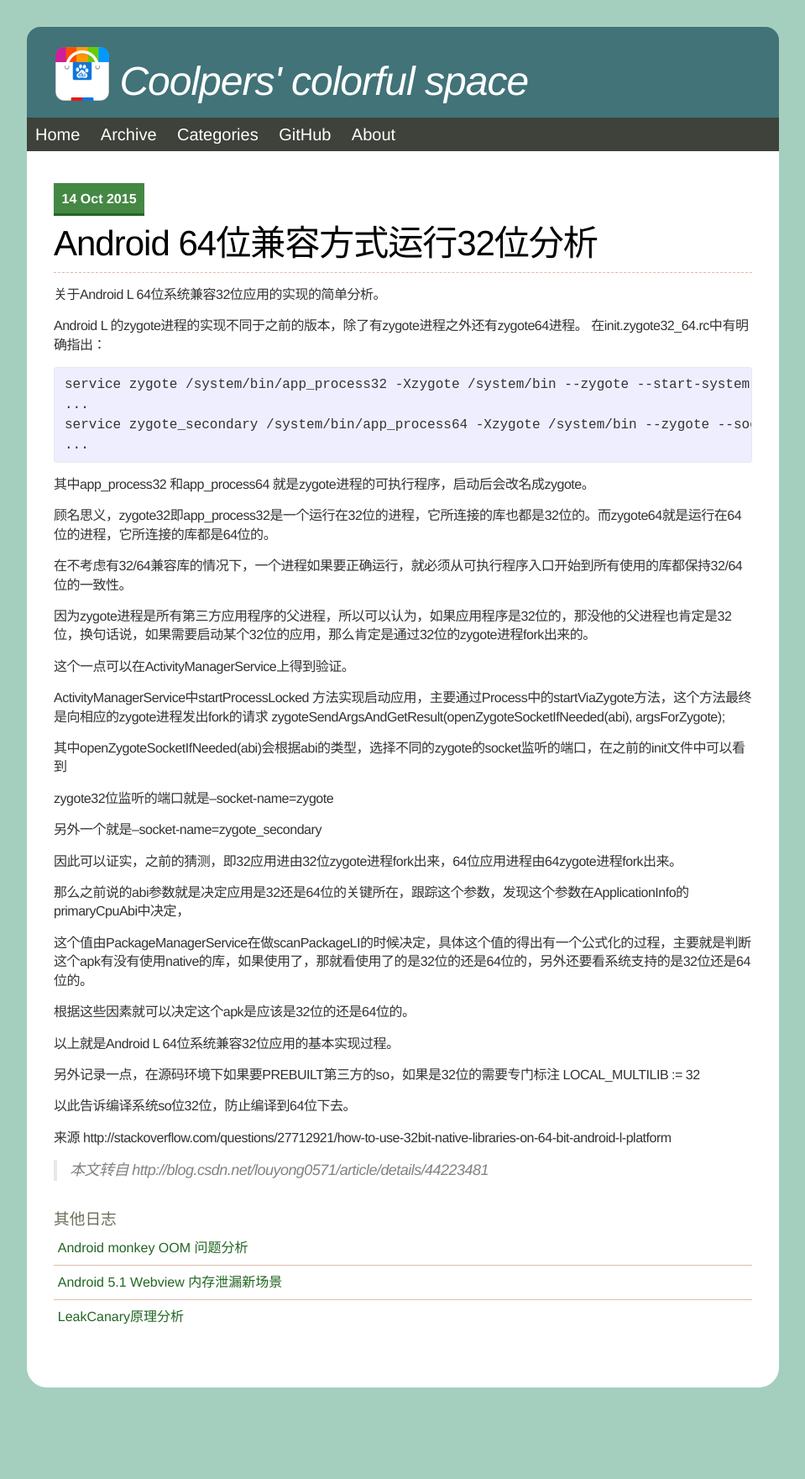
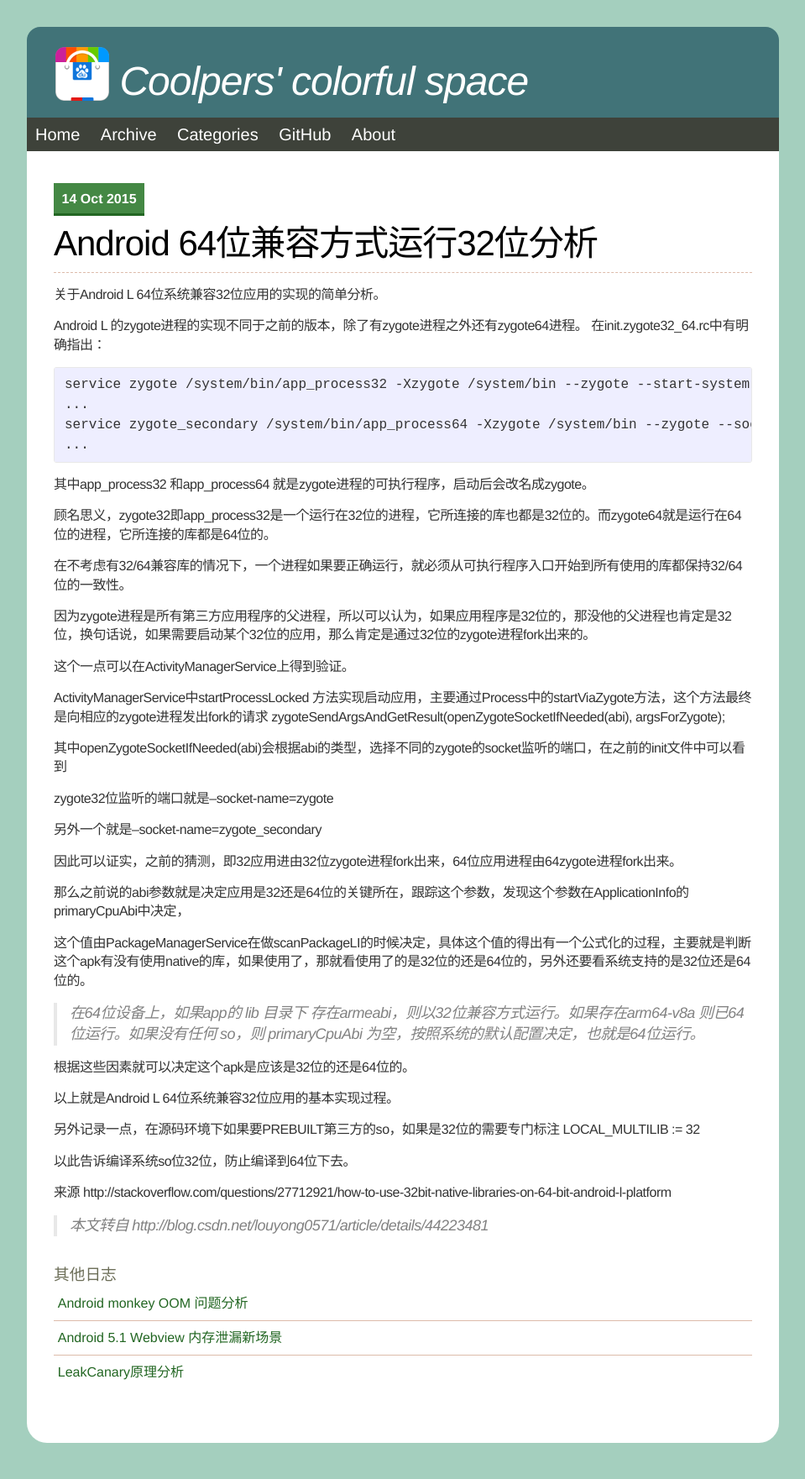
Before and after one commit to coolpers/coolpers.github.io, a Jekyll site: the page built from _posts/2015-10-14-android-64bit-32bit-compatibility.md, in a window 1280 px wide. Shown: the whole page at 84% size, without its empty margins (160-1119 px from the left). Built offline with Jekyll 4.4.1, drawn with Linux system fonts in a browser that asks for light colours; nearby versions of some CDN libraries; comment, search, counter and statistics services are not loaded; before the commit the page ends 1696 px from its top, so only the background shows below that.

Commit message:
edit 64 32

```diff
--- a/_posts/2015-10-14-android-64bit-32bit-compatibility.md
+++ b/_posts/2015-10-14-android-64bit-32bit-compatibility.md
@@ -43,6 +43,8 @@ zygote32位监听的端口就是--socket-name=zygote
 
 这个值由PackageManagerService在做scanPackageLI的时候决定，具体这个值的得出有一个公式化的过程，主要就是判断这个apk有没有使用native的库，如果使用了，那就看使用了的是32位的还是64位的，另外还要看系统支持的是32位还是64位的。
 
+> 在64位设备上，如果app的 lib 目录下 存在armeabi，则以32位兼容方式运行。如果存在arm64-v8a 则已64位运行。如果没有任何 so，则 primaryCpuAbi 为空，按照系统的默认配置决定，也就是64位运行。
+
 根据这些因素就可以决定这个apk是应该是32位的还是64位的。
 
 以上就是Android L 64位系统兼容32位应用的基本实现过程。
```
